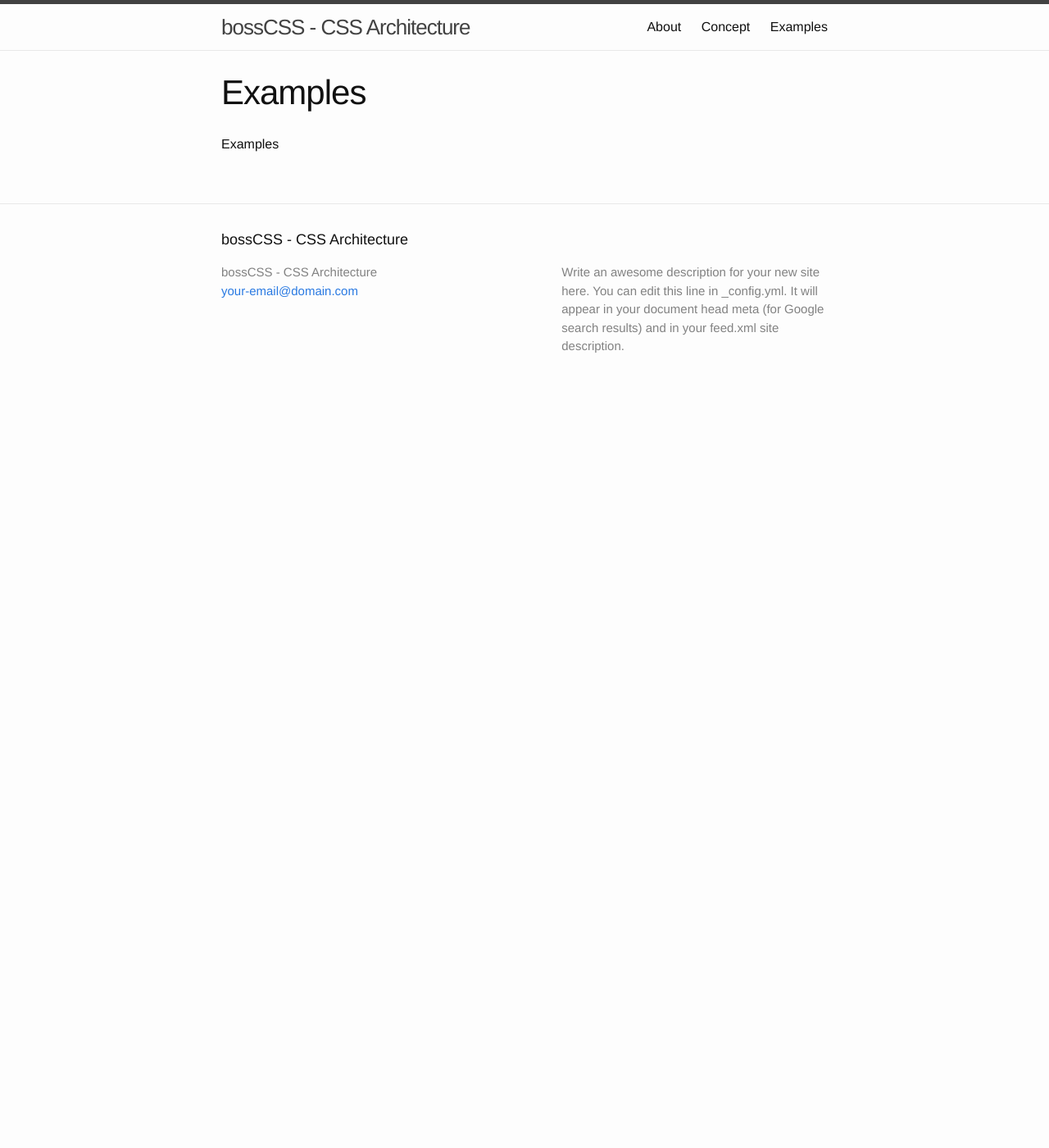
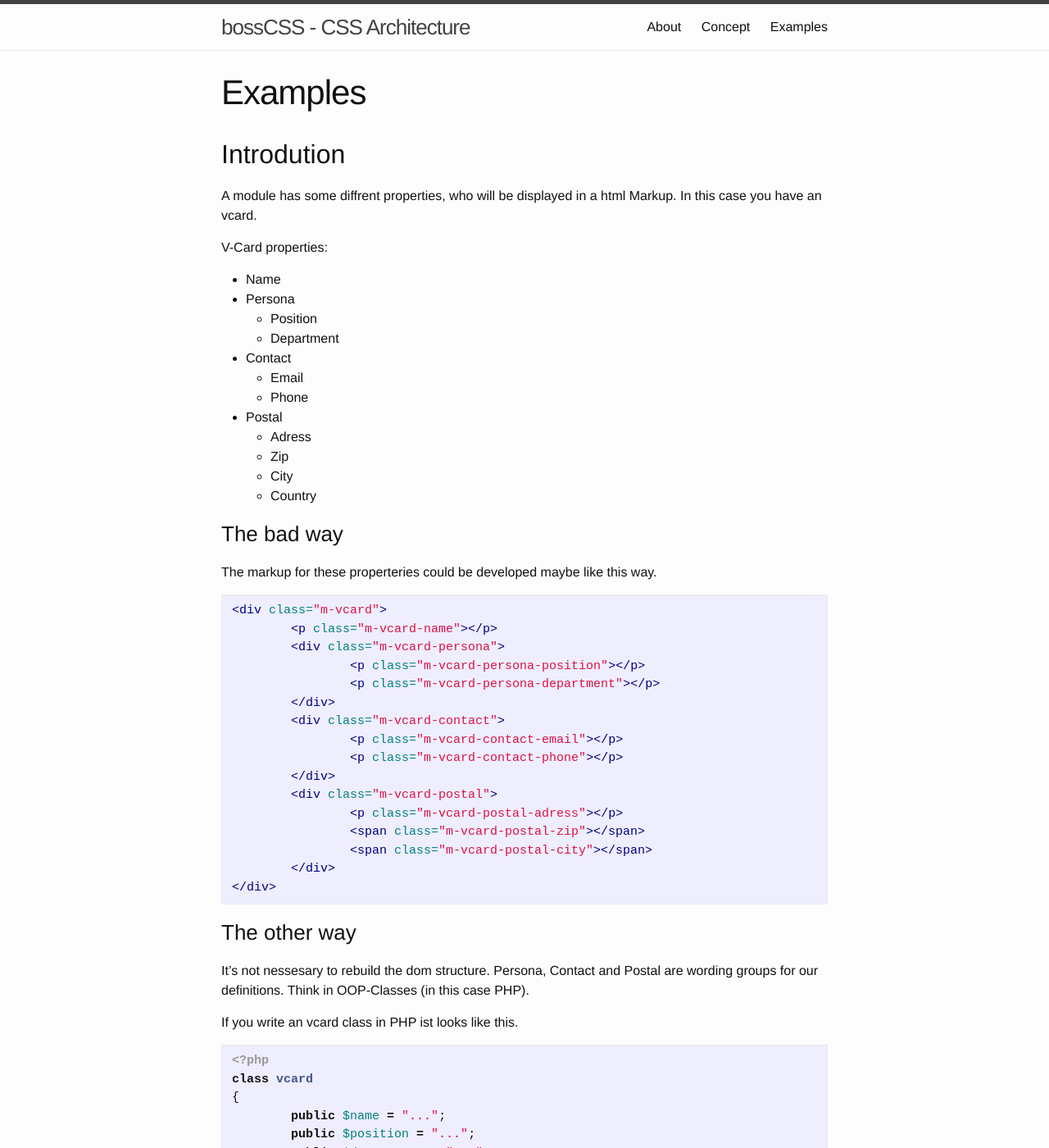
Before and after one commit to damasch/bossCSS, a Jekyll site: the page built from pages/examples/index.md, in a window 1280 px wide and 1400 px high. Shown: the whole window at 82% size. Built offline with Jekyll 4.4.1, drawn with Linux system fonts in a browser that asks for light colours; some of the changed text lies outside the part shown.

Commit message:
add examples

````diff
--- a/_config.yml
+++ b/_config.yml
@@ -9,9 +9,7 @@
 title: bossCSS - CSS Architecture
 email: your-email@domain.com
 description: > # this means to ignore newlines until "baseurl:"
-  Write an awesome description for your new site here. You can edit this
-  line in _config.yml. It will appear in your document head meta (for
-  Google search results) and in your feed.xml site description.
+  BossCSS the definition of SASS Obejct oreiented development
 port: 6001
 host: localhost
 baseurl: "/bossCSS" # the subpath of your site, e.g. /blog
--- a/_data/nav.json
+++ b/_data/nav.json
@@ -2,15 +2,15 @@
 	"nav" : [
 		{
 			"title": "About",
-			"link": "/about/index.hml"
+			"link": "/about/index.html"
 		},
 		{
 			"title": "Concept",
-			"link": "/concept/index.hml",
+			"link": "/concept/index.html",
 			"sub" : [
 				{
 					"title": "About",
-					"link": "/about/index.hml"
+					"link": "/about/index.html"
 				}
 			]
 		},
--- a/pages/examples/index.md
+++ b/pages/examples/index.md
@@ -3,4 +3,100 @@ layout: page
 title: Examples
 permalink: /examples/index.html
 ---
-Examples
+## Introdution
+
+A module has some diffrent properties, who will be displayed in a html Markup.
+In this case you have an vcard.
+
+V-Card properties:
+
+- Name
+- Persona
+	- Position
+	- Department
+- Contact
+	- Email
+	- Phone
+- Postal
+	- Adress
+	- Zip
+	- City
+	- Country
+
+### The bad way
+
+The markup for these properteries could be developed maybe like this way.
+
+
+```html
+<div class="m-vcard">
+	<p class="m-vcard-name"></p>
+	<div class="m-vcard-persona">
+		<p class="m-vcard-persona-position"></p>
+		<p class="m-vcard-persona-department"></p>
+	</div>
+	<div class="m-vcard-contact">
+		<p class="m-vcard-contact-email"></p>
+		<p class="m-vcard-contact-phone"></p>
+	</div>
+	<div class="m-vcard-postal">
+		<p class="m-vcard-postal-adress"></p>
+		<span class="m-vcard-postal-zip"></span>
+		<span class="m-vcard-postal-city"></span>
+	</div>
+</div>
+```
+
+### The other way
+
+It's not nessesary to rebuild the dom structure.
+Persona, Contact and Postal are wording groups for our definitions.
+Think in OOP-Classes (in this case PHP).
+
+If you write an vcard class in PHP ist looks like this.
+
+```php
+<?php
+class vcard
+{
+	public $name = "...";
+	public $position = "...";
+	public $department = "...";
+	public $email = "...";
+	public $phone = "...";
+	public $adress = "...";
+	public $zip = "...";
+	public $city = "...";
+
+	public function __construct()
+	{
+	}
+}
+```
+
+## The better way
+
+If you write your modules like classes in a oop class pattern you
+will understand the word for class="" in a html tag.
+
+```html
+<div class="m-vcard">
+	<p class="m-vcard-name"></p>
+	<div class="m-vcard-persona">
+		<p class="m-vcard-position"></p>
+		<p class="m-vcard-department"></p>
+	</div>
+	<div class="m-vcard-contact">
+		<p class="m-vcard-email"></p>
+		<p class="m-vcard-phone"></p>
+	</div>
+	<div class="m-vcard-postal">
+		<p class="m-vcard-adress"></p>
+		<span class="m-vcard-zip"></span>
+		<span class="m-vcard-city"></span>
+	</div>
+</div>
+```
+
+
+[Examples](example_list.html)
````
Also changed, not shown: pages/about/index.md (+0 -1 lines), pages/concept/class-development.md (added, +8 -0 lines), pages/concept/oo-css.md (added, +6 -0 lines), pages/examples/example_default_class.md (added, +62 -0 lines), pages/examples/example_list.md (added, +9 -0 lines), pages/examples/example_modified_class.md (added, +96 -0 lines), pages/examples/example_static_class.md (added, +71 -0 lines).
